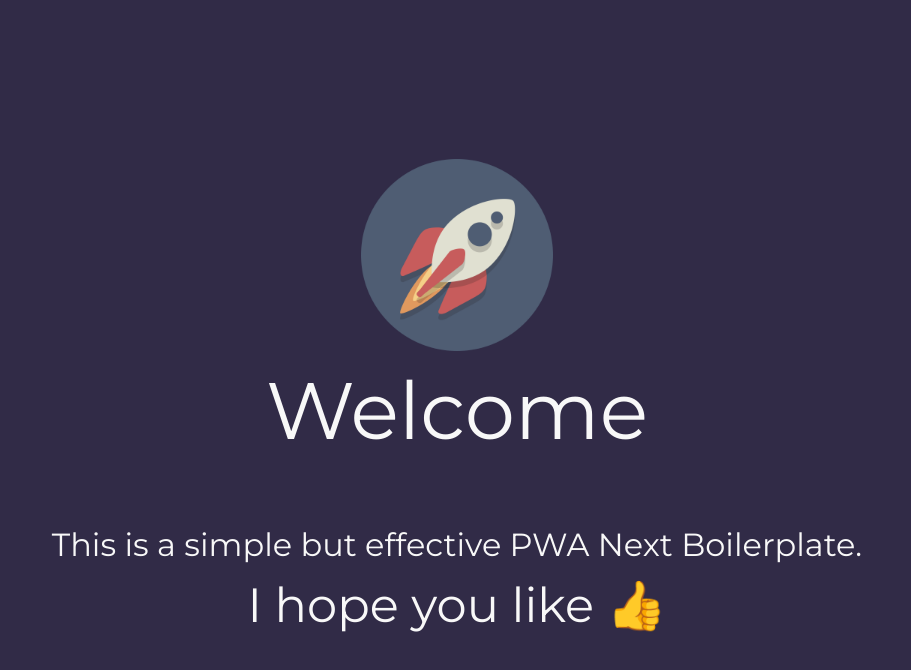
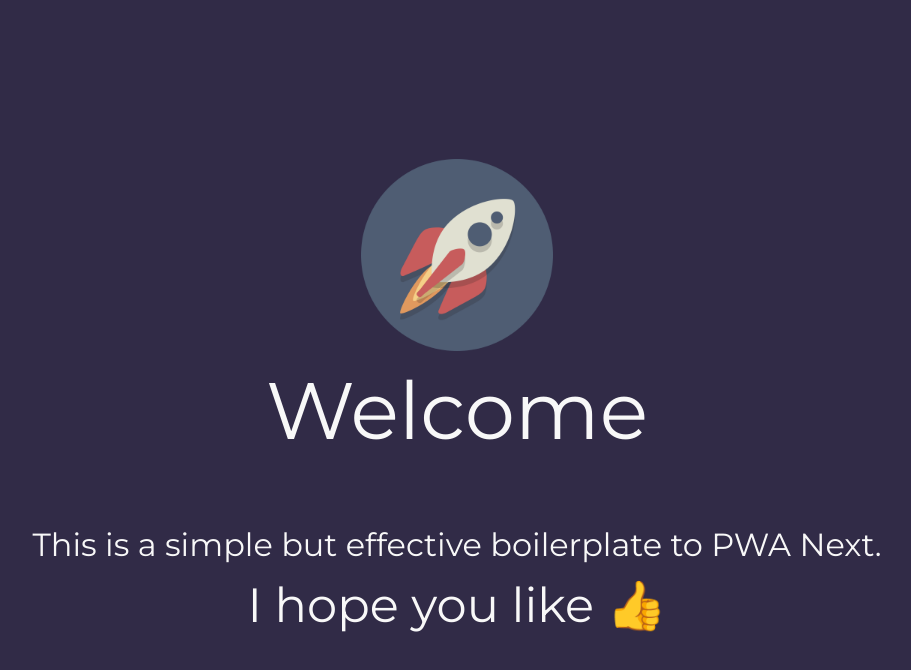
Before and after one commit to robertoumbelino/next-pwa, a Next.js app: page / in a window 1280 px wide. Shown: the top 670 px of the page, without its empty margins (183-1094 px from the left). Built offline with nearby package versions, Linux system fonts and the light colour scheme.

Commit message:
fix: fixed message

```diff
--- a/src/pages/index.tsx
+++ b/src/pages/index.tsx
@@ -40,7 +40,7 @@ export default function Home() {
 
           <Flex margin={{ top: 50 }} flexDirection="column">
             <Typography variant="p" isWhite fontSize={2}>
-              This is a simple but effective PWA Next Boilerplate.
+              This is a simple but effective boilerplate to PWA Next.
             </Typography>
 
             <Typography variant="p" isWhite fontSize={3}>
```
